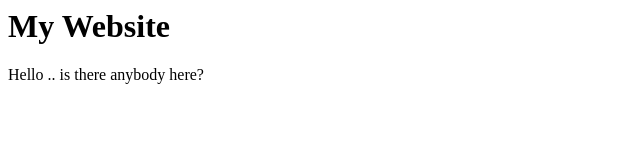
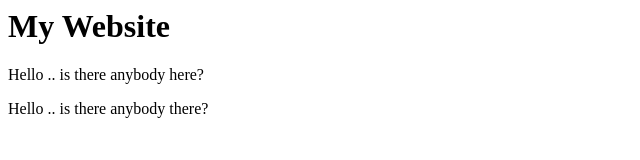
Before and after one commit to selgohary/MyWebsite, a plain HTML site: page index.html in a window 1280 px wide. Shown: the whole page, without its empty margins (0-640 px from the left). Drawn offline with Linux system fonts and the light colour scheme.

Commit message:
test vercel

```diff
--- a/index.html
+++ b/index.html
@@ -8,4 +8,7 @@
   <body>
   Hello .. is there anybody here?
   </body>
+  <p>
+    Hello .. is there anybody there?
+  </p>
 </html>
```
